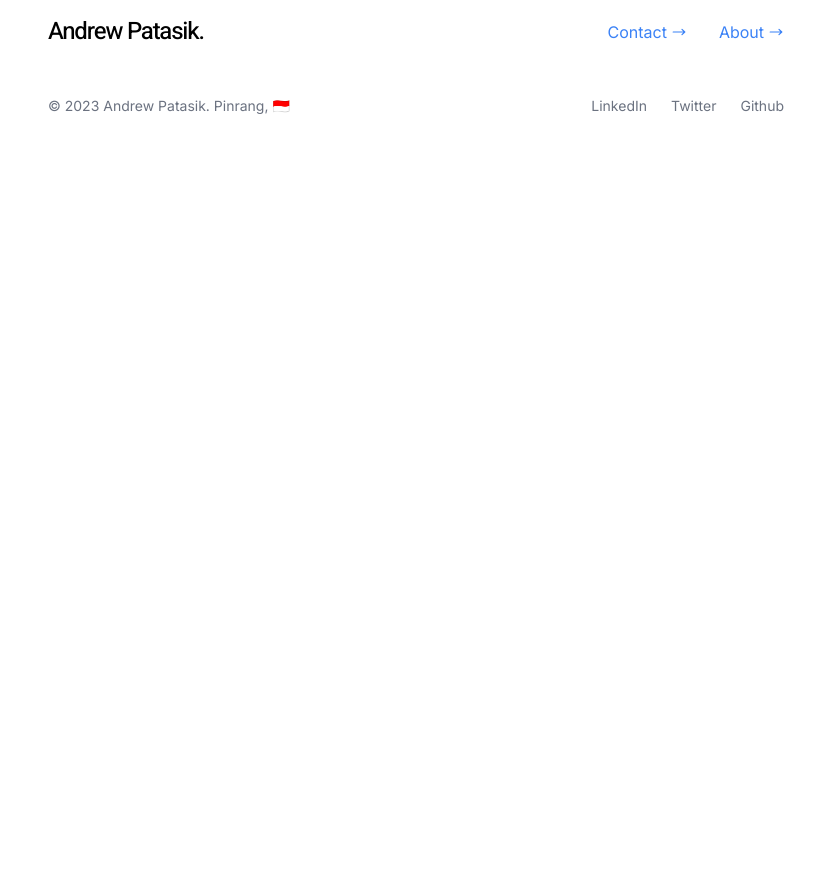
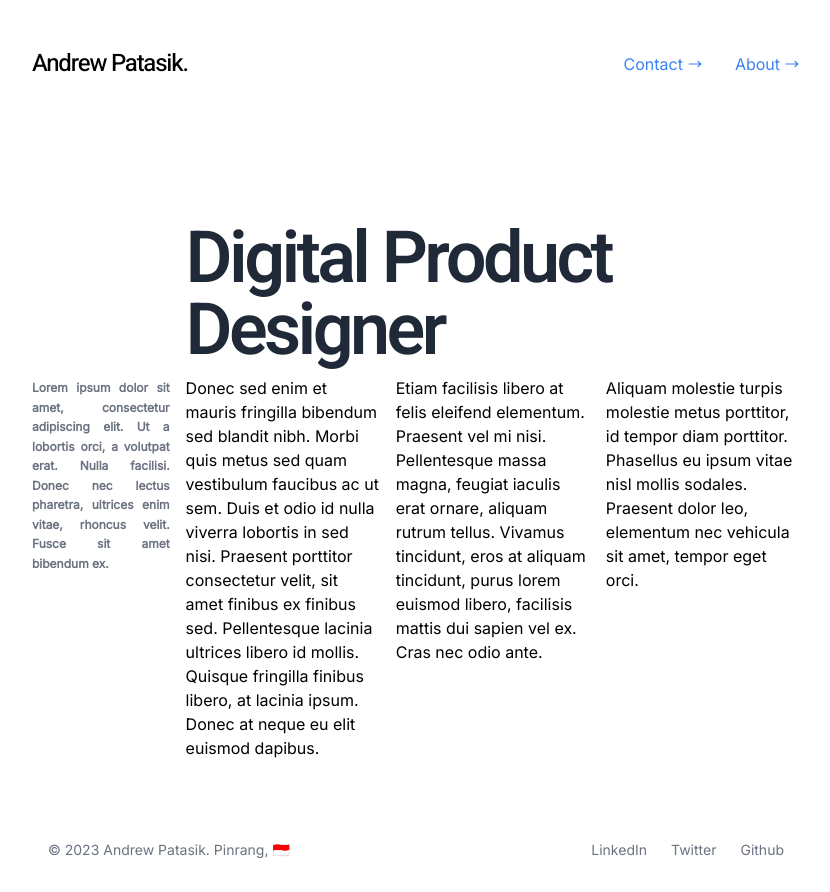
Before and after one commit to andrewpatasik/andrewpatasik.github.io, a React (Vite) app: page / in a window 1280 px wide. Shown: the whole page, without its empty margins (224-1054 px from the left). Before the commit the page ends 800 px from the top, so only its background shows below. Built offline with nearby package versions, Linux system fonts and the light colour scheme.

Commit message:
about section added

```diff
--- a/src/App.tsx
+++ b/src/App.tsx
@@ -1,14 +1,18 @@
-import Footer from "./components/Footer"
-import { Navbar } from "./components/Navbar"
+import Footer from "./components/Footer";
+import { Navbar } from "./components/Navbar";
+import Home from "./pages/home";
 
 function App() {
-
   return (
-    <div style={{fontFamily: 'inter, sans-serif'}} className="flex flex-col w-3/5 mx-auto">
+    <div
+      style={{ fontFamily: "inter, sans-serif" }}
+      className="flex flex-col w-3/5 mx-auto"
+    >
       <Navbar />
+      <Home />
       <Footer />
     </div>
-  )
+  );
 }
 
-export default App
+export default App;
--- a/src/components/Navbar.tsx
+++ b/src/components/Navbar.tsx
@@ -3,7 +3,7 @@ import { ArrowLongRightIcon } from "@heroicons/react/20/solid";
 export const Navbar = () => {
   return (
     <nav className="bg-white border-gray-200">
-      <div className="max-w-screen-xl flex flex-wrap items-center justify-between mx-auto p-4">
+      <div className="max-w-screen-xl flex flex-wrap items-center justify-between mx-auto pt-12 pb-4">
         <a href="#" className="flex items-center">
           <h1
             style={{ fontFamily: "heebo, sans-serif" }}
--- a/src/main.tsx
+++ b/src/main.tsx
@@ -3,6 +3,7 @@ import ReactDOM from 'react-dom/client'
 import App from './App.tsx'
 import './index.css'
 import '@fontsource/heebo/500.css';
+import '@fontsource/heebo/600.css';
 import '@fontsource/inter';
 
 ReactDOM.createRoot(document.getElementById('root') as HTMLElement).render(
--- a/src/pages/Layout/contentLayout.tsx
+++ b/src/pages/Layout/contentLayout.tsx
@@ -0,0 +1,15 @@
+import { FC, ReactNode } from "react";
+
+interface ContentLayoutProps {
+  children: ReactNode;
+  className?: string;
+}
+
+const ContentLayout: FC<ContentLayoutProps> = ({
+  children,
+  className,
+}: ContentLayoutProps) => {
+  return <div className={`grid grid-cols-5 ${className}`}>{children}</div>;
+};
+
+export default ContentLayout;
--- a/src/pages/home.tsx
+++ b/src/pages/home.tsx
@@ -0,0 +1,53 @@
+import ContentLayout from "./Layout/contentLayout";
+
+const Home = () => {
+  return (
+    <div>
+      <ContentLayout className="mt-32 mb-12">
+        <>
+          <div></div>
+          <div className="col-span-4">
+            <h1
+              style={{ fontFamily: "heebo, sans-serif" }}
+              className="text-7xl text-gray-800 font-semibold tracking-tighter mb-2"
+            >
+              Digital Product Designer
+            </h1>
+          </div>
+          <aside className="text-xs pt-0.5 mr-4 text-justify text-gray-500 font-bold leading-relaxed">
+            <p>
+              Lorem ipsum dolor sit amet, consectetur adipiscing elit. Ut a
+              lobortis orci, a volutpat erat. Nulla facilisi. Donec nec lectus
+              pharetra, ultrices enim vitae, rhoncus velit. Fusce sit amet
+              bibendum ex.
+            </p>
+          </aside>
+          <article className="col-span-4 grid grid-cols-3 gap-4">
+            <p>
+              Donec sed enim et mauris fringilla bibendum sed blandit nibh.
+              Morbi quis metus sed quam vestibulum faucibus ac ut sem. Duis et
+              odio id nulla viverra lobortis in sed nisi. Praesent porttitor
+              consectetur velit, sit amet finibus ex finibus sed. Pellentesque
+              lacinia ultrices libero id mollis. Quisque fringilla finibus
+              libero, at lacinia ipsum. Donec at neque eu elit euismod dapibus.
+            </p>
+            <p>
+              Etiam facilisis libero at felis eleifend elementum. Praesent vel
+              mi nisi. Pellentesque massa magna, feugiat iaculis erat ornare,
+              aliquam rutrum tellus. Vivamus tincidunt, eros at aliquam
+              tincidunt, purus lorem euismod libero, facilisis mattis dui sapien
+              vel ex. Cras nec odio ante.
+            </p>
+            <p>
+              Aliquam molestie turpis molestie metus porttitor, id tempor diam
+              porttitor. Phasellus eu ipsum vitae nisl mollis sodales. Praesent
+              dolor leo, elementum nec vehicula sit amet, tempor eget orci.
+            </p>
+          </article>
+        </>
+      </ContentLayout>
+    </div>
+  );
+};
+
+export default Home;
```
